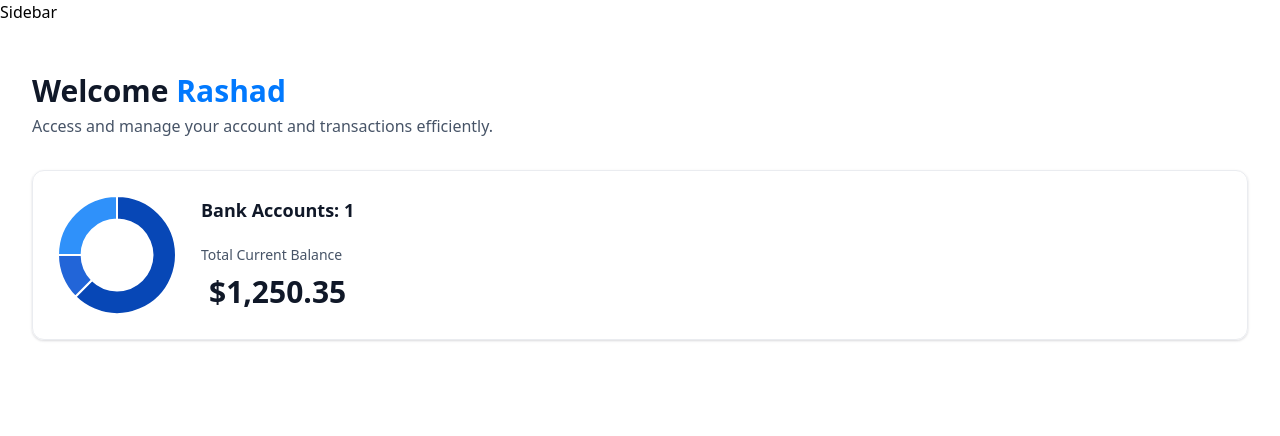
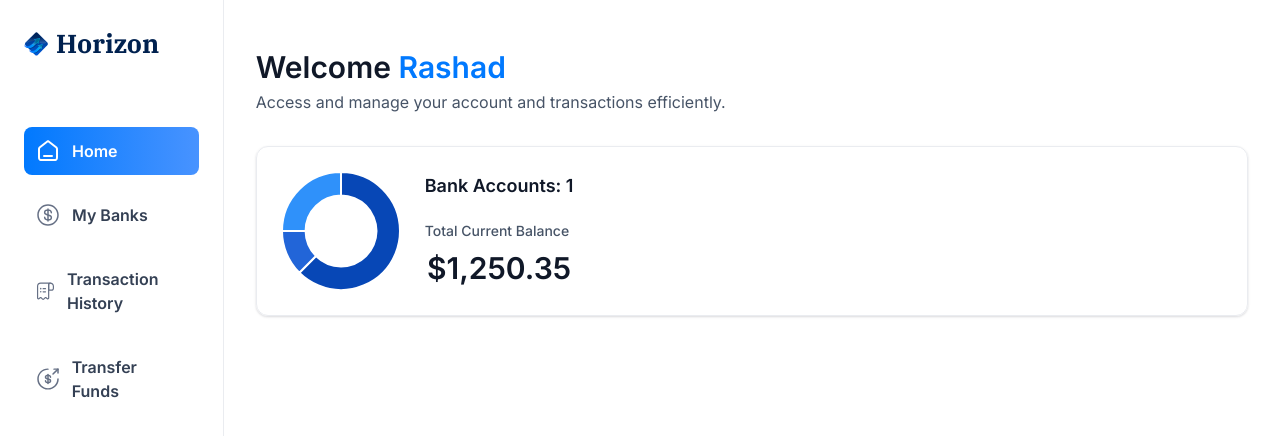
Before and after one commit to Rashad-Stack/web_banking, a Next.js app: page / in a window 1280 px wide. Shown: the top 436 px of the page. Built offline with nearby package versions, Linux system fonts and the light colour scheme.

Commit message:
chore: Implement sidebar and mobile nav

```diff
--- a/app/(root)/layout.tsx
+++ b/app/(root)/layout.tsx
@@ -1,12 +1,32 @@
+import MobileNav from "@/components/MobileNav";
+import Sidebar from "@/components/Sidebar";
+import Image from "next/image";
+
 export default function RootLayout({
   children,
 }: Readonly<{
   children: React.ReactNode;
 }>) {
+  const loggedIn = { firstName: "Rashad", lastName: "Stack" };
   return (
-    <main>
-      Sidebar
-      {children}
+    <main className="flex h-screen w-full font-inter">
+      <Sidebar user={loggedIn} />
+
+      <div className="flex size-full flex-col">
+        <div className="root-layout">
+          <Image
+            src="/icons/logo.svg"
+            width={30}
+            height={30}
+            alt="horizon logo"
+          />
+          <div>
+            <MobileNav user={loggedIn} />
+          </div>
+        </div>
+
+        {children}
+      </div>
     </main>
   );
 }
--- /dev/null
+++ b/components/MobileNav.tsx
@@ -0,0 +1,88 @@
+"use client";
+
+import {
+  Sheet,
+  SheetClose,
+  SheetContent,
+  SheetTrigger,
+} from "@/components/ui/sheet";
+import { sidebarLinks } from "@/constants";
+import { cn } from "@/lib/utils";
+import Image from "next/image";
+import Link from "next/link";
+import { usePathname } from "next/navigation";
+
+export default function MobileNav({ user }: MobileNavProps) {
+  const pathname = usePathname();
+
+  return (
+    <section className="w-full max-w-[264px]">
+      <Sheet>
+        <SheetTrigger>
+          <Image
+            src="/icons/hamburger.svg"
+            width={30}
+            height={30}
+            alt="menu"
+            className="cursor-pointer"
+          />
+        </SheetTrigger>
+        <SheetContent side="left" className="border-none bg-white">
+          <Link
+            href="/"
+            className="flex cursor-pointer items-center gap-1 px-4"
+          >
+            <Image
+              src="/icons/logo.svg"
+              alt="Horizon Logo"
+              width={34}
+              height={34}
+            />
+            <h1 className="text-26 font-ibm-plex-serif font-bold text-black-1">
+              Horizon
+            </h1>
+          </Link>
+          <div className="mobilenav-sheet">
+            <nav className="flex h-full flex-col gap-6 pt-16 text-white">
+              {sidebarLinks.map((link) => {
+                const isActive =
+                  pathname === link.route ||
+                  pathname.startsWith(`${link.route}/`);
+                return (
+                  <SheetClose asChild key={link.label}>
+                    <Link
+                      href={link.route}
+                      className={cn("mobilenav-sheet_close w-full", {
+                        "bg-bank-gradient": isActive,
+                      })}
+                    >
+                      <Image
+                        src={link.imgURL}
+                        alt={link.label}
+                        width={20}
+                        height={20}
+                        className={cn({
+                          "brightness-[3] invert-0": isActive,
+                        })}
+                      />
+
+                      <span
+                        className={cn("text-16 font-semibold text-black-2", {
+                          "text-white": isActive,
+                        })}
+                      >
+                        {link.label}
+                      </span>
+                    </Link>
+                  </SheetClose>
+                );
+              })}
+              USER
+            </nav>
+            FOOTER
+          </div>
+        </SheetContent>
+      </Sheet>
+    </section>
+  );
+}
--- /dev/null
+++ b/components/Sidebar.tsx
@@ -0,0 +1,55 @@
+"use client";
+
+import { sidebarLinks } from "@/constants";
+import { cn } from "@/lib/utils";
+import Image from "next/image";
+import Link from "next/link";
+import { usePathname } from "next/navigation";
+
+export default function Sidebar({ user }: SidebarProps) {
+  const pathname = usePathname();
+
+  return (
+    <aside className="sidebar">
+      <nav className="flex flex-col gap-4">
+        <Link href="/" className="mb-12 flex cursor-pointer items-center gap-2">
+          <Image
+            src="/icons/logo.svg"
+            alt="Horizon Logo"
+            width={34}
+            height={34}
+            className="size-[24px] max-xl:size-14"
+          />
+          <h1 className="sidebar-logo">Horizon</h1>
+        </Link>
+        {sidebarLinks.map((link) => {
+          const isActive =
+            pathname === link.route || pathname.startsWith(`${link.route}/`);
+          return (
+            <Link
+              key={link.label}
+              href={link.route}
+              className={cn("sidebar-link", { "bg-bank-gradient": isActive })}
+            >
+              <div className="relative size-6">
+                <Image
+                  src={link.imgURL}
+                  alt={link.label}
+                  fill
+                  className={cn({ "brightness-[3] invert-0": isActive })}
+                />
+              </div>
+              <span
+                className={cn("sidebar-label", { "!text-white": isActive })}
+              >
+                {link.label}
+              </span>
+            </Link>
+          );
+        })}
+        USER
+      </nav>
+      FOOTER
+    </aside>
+  );
+}
--- /dev/null
+++ b/components/ui/sheet.tsx
@@ -0,0 +1,140 @@
+"use client"
+
+import * as React from "react"
+import * as SheetPrimitive from "@radix-ui/react-dialog"
+import { cva, type VariantProps } from "class-variance-authority"
+import { X } from "lucide-react"
+
+import { cn } from "@/lib/utils"
+
+const Sheet = SheetPrimitive.Root
+
+const SheetTrigger = SheetPrimitive.Trigger
+
+const SheetClose = SheetPrimitive.Close
+
+const SheetPortal = SheetPrimitive.Portal
+
+const SheetOverlay = React.forwardRef<
+  React.ElementRef<typeof SheetPrimitive.Overlay>,
+  React.ComponentPropsWithoutRef<typeof SheetPrimitive.Overlay>
+>(({ className, ...props }, ref) => (
+  <SheetPrimitive.Overlay
+    className={cn(
+      "fixed inset-0 z-50 bg-black/80  data-[state=open]:animate-in data-[state=closed]:animate-out data-[state=closed]:fade-out-0 data-[state=open]:fade-in-0",
+      className
+    )}
+    {...props}
+    ref={ref}
+  />
+))
+SheetOverlay.displayName = SheetPrimitive.Overlay.displayName
+
+const sheetVariants = cva(
+  "fixed z-50 gap-4 bg-background p-6 shadow-lg transition ease-in-out data-[state=open]:animate-in data-[state=closed]:animate-out data-[state=closed]:duration-300 data-[state=open]:duration-500",
+  {
+    variants: {
+      side: {
+        top: "inset-x-0 top-0 border-b data-[state=closed]:slide-out-to-top data-[state=open]:slide-in-from-top",
+        bottom:
+          "inset-x-0 bottom-0 border-t data-[state=closed]:slide-out-to-bottom data-[state=open]:slide-in-from-bottom",
+        left: "inset-y-0 left-0 h-full w-3/4 border-r data-[state=closed]:slide-out-to-left data-[state=open]:slide-in-from-left sm:max-w-sm",
+        right:
+          "inset-y-0 right-0 h-full w-3/4  border-l data-[state=closed]:slide-out-to-right data-[state=open]:slide-in-from-right sm:max-w-sm",
+      },
+    },
+    defaultVariants: {
+      side: "right",
+    },
+  }
+)
+
+interface SheetContentProps
+  extends React.ComponentPropsWithoutRef<typeof SheetPrimitive.Content>,
+    VariantProps<typeof sheetVariants> {}
+
+const SheetContent = React.forwardRef<
+  React.ElementRef<typeof SheetPrimitive.Content>,
+  SheetContentProps
+>(({ side = "right", className, children, ...props }, ref) => (
+  <SheetPortal>
+    <SheetOverlay />
+    <SheetPrimitive.Content
+      ref={ref}
+      className={cn(sheetVariants({ side }), className)}
+      {...props}
+    >
+      {children}
+      <SheetPrimitive.Close className="absolute right-4 top-4 rounded-sm opacity-70 ring-offset-background transition-opacity hover:opacity-100 focus:outline-none focus:ring-2 focus:ring-ring focus:ring-offset-2 disabled:pointer-events-none data-[state=open]:bg-secondary">
+        <X className="h-4 w-4" />
+        <span className="sr-only">Close</span>
+      </SheetPrimitive.Close>
+    </SheetPrimitive.Content>
+  </SheetPortal>
+))
+SheetContent.displayName = SheetPrimitive.Content.displayName
+
+const SheetHeader = ({
+  className,
+  ...props
+}: React.HTMLAttributes<HTMLDivElement>) => (
+  <div
+    className={cn(
+      "flex flex-col space-y-2 text-center sm:text-left",
+      className
+    )}
+    {...props}
+  />
+)
+SheetHeader.displayName = "SheetHeader"
+
+const SheetFooter = ({
+  className,
+  ...props
+}: React.HTMLAttributes<HTMLDivElement>) => (
+  <div
+    className={cn(
+      "flex flex-col-reverse sm:flex-row sm:justify-end sm:space-x-2",
+      className
+    )}
+    {...props}
+  />
+)
+SheetFooter.displayName = "SheetFooter"
+
+const SheetTitle = React.forwardRef<
+  React.ElementRef<typeof SheetPrimitive.Title>,
+  React.ComponentPropsWithoutRef<typeof SheetPrimitive.Title>
+>(({ className, ...props }, ref) => (
+  <SheetPrimitive.Title
+    ref={ref}
+    className={cn("text-lg font-semibold text-foreground", className)}
+    {...props}
+  />
+))
+SheetTitle.displayName = SheetPrimitive.Title.displayName
+
+const SheetDescription = React.forwardRef<
+  React.ElementRef<typeof SheetPrimitive.Description>,
+  React.ComponentPropsWithoutRef<typeof SheetPrimitive.Description>
+>(({ className, ...props }, ref) => (
+  <SheetPrimitive.Description
+    ref={ref}
+    className={cn("text-sm text-muted-foreground", className)}
+    {...props}
+  />
+))
+SheetDescription.displayName = SheetPrimitive.Description.displayName
+
+export {
+  Sheet,
+  SheetPortal,
+  SheetOverlay,
+  SheetTrigger,
+  SheetClose,
+  SheetContent,
+  SheetHeader,
+  SheetFooter,
+  SheetTitle,
+  SheetDescription,
+}
--- a/package.json
+++ b/package.json
@@ -9,6 +9,7 @@
     "lint": "next lint"
   },
   "dependencies": {
+    "@radix-ui/react-dialog": "^1.0.5",
     "@radix-ui/react-slot": "^1.0.2",
     "chart.js": "^4.4.3",
     "class-variance-authority": "^0.7.0",
--- a/types/index.d.ts
+++ b/types/index.d.ts
@@ -218,7 +218,7 @@
   banks: Bank[] & Account[];
 }
 
-declare interface SiderbarProps {
+declare interface SidebarProps {
   user: User;
 }
 
```
Also changed, not shown: 1 other file (tests, documents, lock files or other folders).
